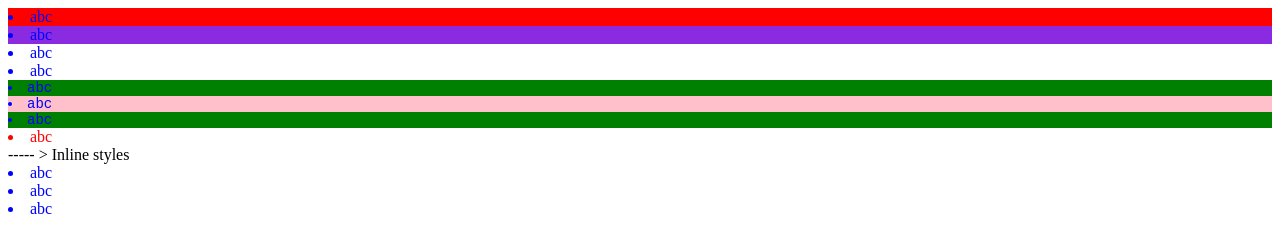
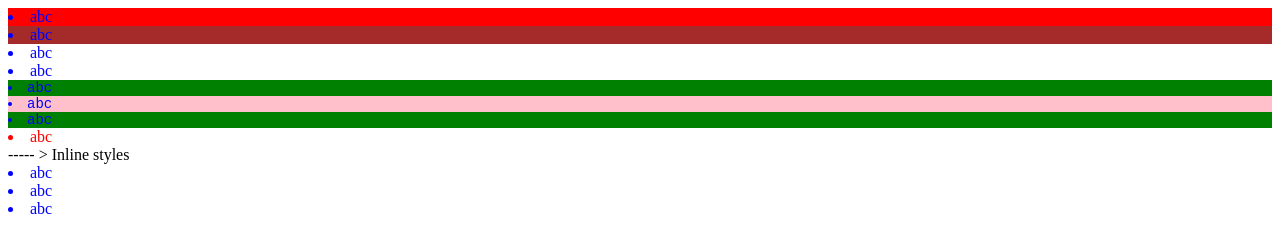
Before and after one commit to saisaran39/MERN-stack, a plain HTML site: page Class-1/test1245.html in a window 1280 px wide. Drawn offline with Linux system fonts and the light colour scheme.

Commit message:
changed color

```diff
--- a/Class-1/test1245.html
+++ b/Class-1/test1245.html
@@ -20,7 +20,7 @@
             background-color: aqua;
         }
         .test6 {
-            background-color: blueviolet !important;
+            background-color: brown !important;
         }
     </style>
 </head>
```
